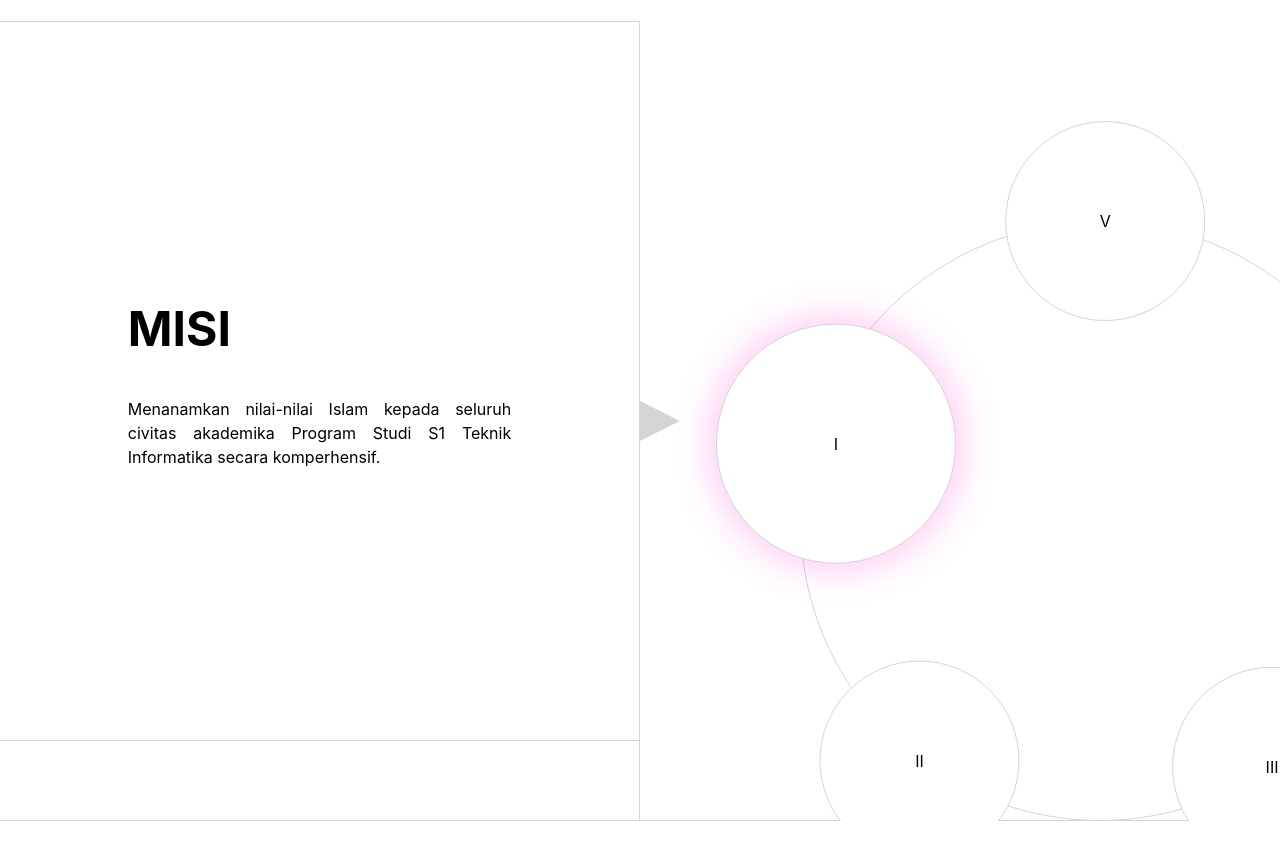
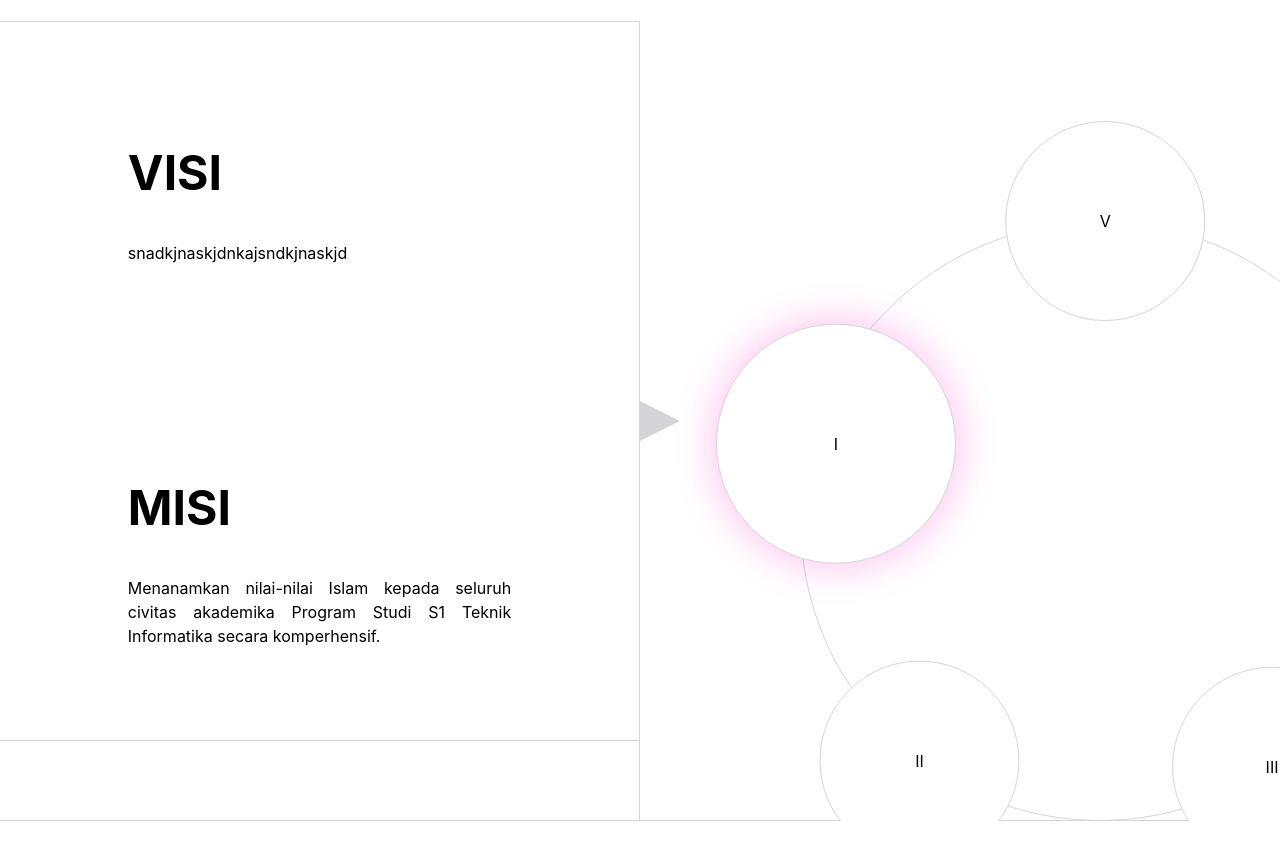
Before and after one commit to kavi-app/KAVI_UNIVERSITAS-MAJALENGKA-IF_HIMASANTIKA, a React (Vite) app: page / in a window 1280 px wide. Shown: the part 1580-2439 px from the top of the page. Built offline with nearby package versions, Linux system fonts and the light colour scheme.

Commit message:
sok omeken

```diff
--- a/src/components/section/CircleInformationSection.jsx
+++ b/src/components/section/CircleInformationSection.jsx
@@ -46,9 +46,15 @@ export default function CircleInformationSection({ data }) {
         <div className="sticky top-0 h-screen border-(--line) border-b">
           <div className="w-full h-screen border-(--line) border-t">
             <div className="w-full h-[90%] relative border-(--line) border-b">
-              <div className="flex justify-center items-center h-full">
+              <div className="flex justify-center items-center h-1/2">
                 <div className="w-[80%]">
-                  <h1>{data.title} anjay</h1>
+                  <h1>{data.title}</h1>
+                  <div>{data.desc}</div>
+                </div>
+              </div>
+              <div className="flex justify-center items-center h-1/2">
+                <div className="w-[80%]">
+                  <h1>{data.title2}</h1>
                   <div>
                     {data.list.map((item) => {
                       if (item.title == activeCircle) {
@@ -94,9 +100,15 @@ export default function CircleInformationSection({ data }) {
         <div className="sticky top-0 h-screen flex justify-center items-center border-(--line) border-b">
           <div className="w-[50%] h-screen border-(--line) border-t border-r">
             <div className="w-full h-[90%] relative border-(--line) border-b">
-              <div className="flex justify-center items-center h-full">
+              <div className="flex justify-center items-center h-1/2">
                 <div className="w-[60%]">
                   <h1>{data.title}</h1>
+                  <div>{data.desc}</div>
+                </div>
+              </div>
+              <div className="flex justify-center items-center h-1/2">
+                <div className="w-[60%]">
+                  <h1>{data.title2}</h1>
                   <div>
                     {data.list.map((item) => {
                       if (item.title == activeCircle) {
--- a/src/utils/data.js
+++ b/src/utils/data.js
@@ -21,7 +21,9 @@ export const data = {
     desc: "Menjadi Program Studi yang Unggul dalam mencetak Tenaga terampil yang Islami dan Mandiri di Wilayah Jawa Barat pada tahun 2024.",
   },
   circle_information_section: {
-    title: "MISI",
+    title: "VISI",
+    title2: "MISI",
+    desc: "snadkjnaskjdnkajsndkjnaskjd",
     list: [
       { title: "V", value: "Tumbuh kembangnya sikap kewirusahaan dalam bidang rekayasa teknologi di kalangan civitas akademika program Studi S1 Teknik Informatika." },
       { title: "IV", value: "Terselenggaranya kegiatan pengabdian kepada masyarakat dalam bidang rekayasa teknologi." },
```
